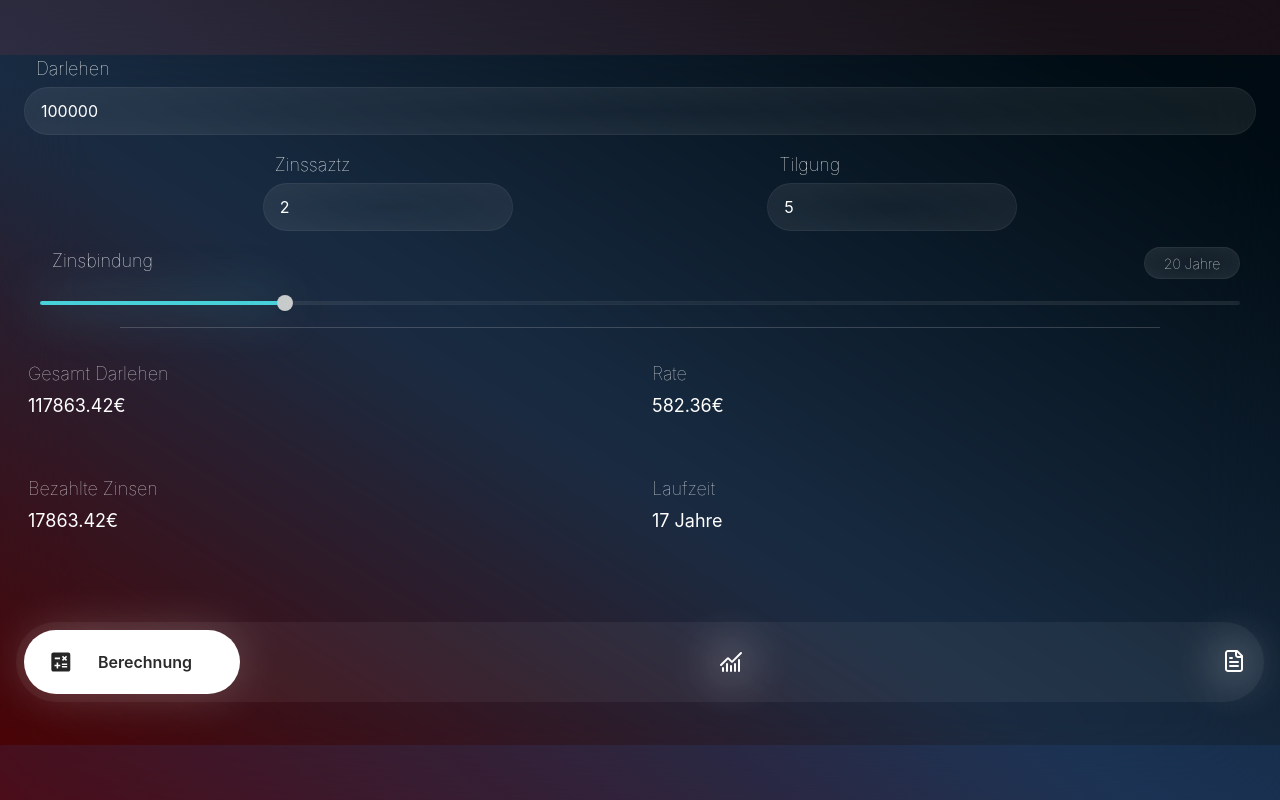
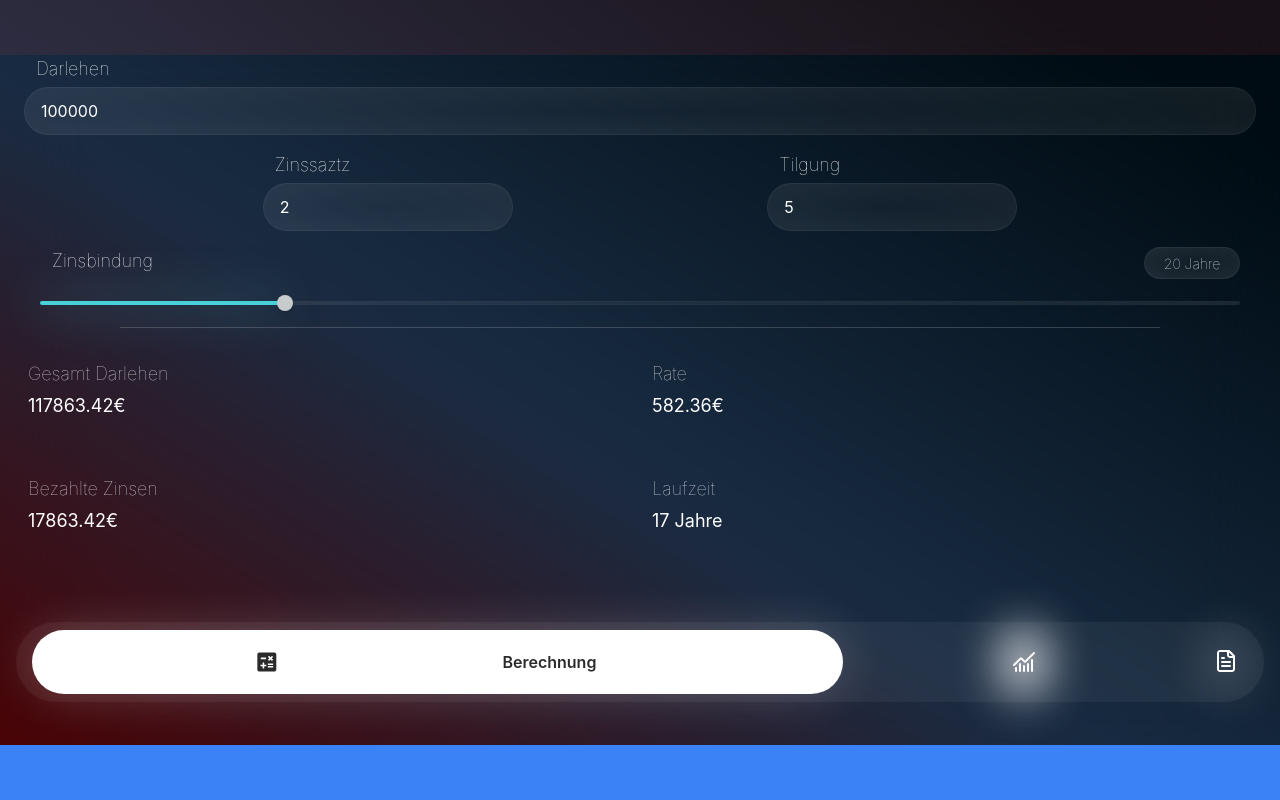
Before and after one commit to TrueTaco/Credit-Calculator, a React (Vite) app: page / in a window 1280 px wide. Built offline with nearby package versions, Linux system fonts and the light colour scheme.

Commit message:
Add remaining buttons and add switch functionality

```diff
--- a/src/components/Content.tsx
+++ b/src/components/Content.tsx
@@ -16,6 +16,11 @@ const Content: FC<ContentProps> = () => {
   const [rate, setRate] = useState<number>(582.36);
   const [interestCharges, setInterestCharges] = useState<number>(17863.42);
   const [duration, setDuration] = useState<number>(17);
+
+  // Navigation
+  const [selectedTab, setSelectedTab] = useState<
+    "calculation" | "statistic" | "table"
+  >("calculation");
 
   return (
     <div className="h-full">
@@ -37,7 +42,10 @@ const Content: FC<ContentProps> = () => {
           interestCharge={interestCharges}
           duration={duration}
         />
-        <TabSwitcher />
+        <TabSwitcher
+          selectedTab={selectedTab}
+          setSelectedTab={setSelectedTab}
+        />
       </div>
     </div>
   );
--- a/src/components/Footer.tsx
+++ b/src/components/Footer.tsx
@@ -3,7 +3,7 @@ import React, { FC } from "react";
 interface FooterProps {}
 
 const Footer: FC<FooterProps> = () => {
-  return <div className="bg-blue-500 opacity-10 w-full h-16"></div>;
+  return <div className="bg-blue-500 opacity-100 w-full h-16"></div>;
 };
 
 export default Footer;
--- a/src/components/Icons/CalcIcon.tsx
+++ b/src/components/Icons/CalcIcon.tsx
@@ -1,4 +1,8 @@
 import React, { FC } from "react";
+
+interface CalcIconProps {
+  color: "white" | "black";
+}
 
 /**
  * CalcIcon Component
@@ -6,7 +10,7 @@ import React, { FC } from "react";
  * A functional React component that renders a calculator icon as an SVG.
  * This component is lightweight, reusable, and follows best practices for maintainability.
  */
-const CalcIcon: FC = () => {
+const CalcIcon: FC<CalcIconProps> = ({ color }) => {
   /**
    * SVG element attributes
    *
@@ -31,7 +35,7 @@ const CalcIcon: FC = () => {
 
   return (
     <svg {...svgAttributes}>
-      <path d={pathData} fill="black" />
+      <path d={pathData} fill={color} />
     </svg>
   );
 };
--- a/src/components/Icons/StatisticsIcon.tsx
+++ b/src/components/Icons/StatisticsIcon.tsx
@@ -1,4 +1,8 @@
 import React, { FC } from "react";
+
+interface StatisticsIconProps {
+  color: "white" | "black";
+}
 
 /**
  * StatisticsIcon Component
@@ -6,7 +10,7 @@ import React, { FC } from "react";
  * A functional React component that renders a statistics icon as an SVG.
  * This component is lightweight, reusable, and follows best practices for maintainability.
  */
-const StatisticsIcon: FC = () => {
+const StatisticsIcon: FC<StatisticsIconProps> = ({ color }) => {
   /**
    * SVG element attributes
    *
@@ -24,42 +28,42 @@ const StatisticsIcon: FC = () => {
     <svg {...svgAttributes}>
       <path
         d="M12 16V21"
-        stroke="white"
+        stroke={color}
         stroke-width="2"
         stroke-linecap="round"
         stroke-linejoin="round"
       />
       <path
         d="M16 14V21"
-        stroke="white"
+        stroke={color}
         stroke-width="2"
         stroke-linecap="round"
         stroke-linejoin="round"
       />
       <path
         d="M20 10V21"
-        stroke="white"
+        stroke={color}
         stroke-width="2"
         stroke-linecap="round"
         stroke-linejoin="round"
       />
       <path
         d="M22 3L13.354 11.646C13.3076 11.6926 13.2524 11.7295 13.1916 11.7547C13.1309 11.7799 13.0658 11.7929 13 11.7929C12.9342 11.7929 12.8691 11.7799 12.8084 11.7547C12.7476 11.7295 12.6924 11.6926 12.646 11.646L9.354 8.354C9.26024 8.26026 9.13308 8.20761 9.0005 8.20761C8.86792 8.20761 8.74076 8.26026 8.647 8.354L2 15"
-        stroke="white"
+        stroke={color}
         stroke-width="2"
         stroke-linecap="round"
         stroke-linejoin="round"
       />
       <path
         d="M4 18V21"
-        stroke="white"
+        stroke={color}
         stroke-width="2"
         stroke-linecap="round"
         stroke-linejoin="round"
       />
       <path
         d="M8 14V21"
-        stroke="white"
+        stroke={color}
         stroke-width="2"
         stroke-linecap="round"
         stroke-linejoin="round"
--- a/src/components/Icons/TableIcon.tsx
+++ b/src/components/Icons/TableIcon.tsx
@@ -1,4 +1,8 @@
 import React, { FC } from "react";
+
+interface TableIconProps {
+  color: "white" | "black";
+}
 
 /**
  * TableIcon Component
@@ -6,7 +10,7 @@ import React, { FC } from "react";
  * A functional React component that renders a table icon as an SVG.
  * This component is lightweight, reusable, and follows best practices for maintainability.
  */
-const TableIcon: FC = () => {
+const TableIcon: FC<TableIconProps> = ({ color }) => {
   /**
    * SVG element attributes
    *
@@ -24,35 +28,35 @@ const TableIcon: FC = () => {
     <svg {...svgAttributes}>
       <path
         d="M15 2H6C5.46957 2 4.96086 2.21071 4.58579 2.58579C4.21071 2.96086 4 3.46957 4 4V20C4 20.5304 4.21071 21.0391 4.58579 21.4142C4.96086 21.7893 5.46957 22 6 22H18C18.5304 22 19.0391 21.7893 19.4142 21.4142C19.7893 21.0391 20 20.5304 20 20V7L15 2Z"
-        stroke="white"
+        stroke={color}
         stroke-width="2"
         stroke-linecap="round"
         stroke-linejoin="round"
       />
       <path
         d="M14 2V6C14 6.53043 14.2107 7.03914 14.5858 7.41421C14.9609 7.78929 15.4696 8 16 8H20"
-        stroke="white"
+        stroke={color}
         stroke-width="2"
         stroke-linecap="round"
         stroke-linejoin="round"
       />
       <path
         d="M10 9H8"
-        stroke="white"
+        stroke={color}
         stroke-width="2"
         stroke-linecap="round"
         stroke-linejoin="round"
       />
       <path
         d="M16 13H8"
-        stroke="white"
+        stroke={color}
         stroke-width="2"
         stroke-linecap="round"
         stroke-linejoin="round"
       />
       <path
         d="M16 17H8"
-        stroke="white"
+        stroke={color}
         stroke-width="2"
         stroke-linecap="round"
         stroke-linejoin="round"
--- a/src/components/Slider.tsx
+++ b/src/components/Slider.tsx
@@ -42,7 +42,7 @@ const Slider: FC<SliderProps> = ({ label, value, setValue }) => {
             background: "rgba(72, 209, 217, 0.5)", // Glow-Farbe
             filter: "blur(24px)", // Blur für den Glow
           }}
-        ></div>
+        />
         {/* Slider */}
         <input
           id="custom-slider"
--- a/src/components/TabSwitcher.tsx
+++ b/src/components/TabSwitcher.tsx
@@ -5,7 +5,12 @@ import StatisticsIcon from "./Icons/StatisticsIcon";
 import TableIcon from "./Icons/TableIcon";
 import GlowWrapper from "./GlowWrapper";
 
-interface TabSwitcherProps {}
+interface TabSwitcherProps {
+  selectedTab: "calculation" | "statistic" | "table";
+  setSelectedTab: React.Dispatch<
+    React.SetStateAction<"calculation" | "statistic" | "table">
+  >;
+}
 
 /**
  * TabSwitcher Component
@@ -22,33 +27,71 @@ interface TabSwitcherProps {}
  * - Uses the `i18next` library for text localization.
  * - Implements a glow effect for each icon using the `GlowWrapper` component.
  */
-const TabSwitcher: FC<TabSwitcherProps> = ({}) => {
+const TabSwitcher: FC<TabSwitcherProps> = ({ selectedTab, setSelectedTab }) => {
   // Translation
   const { t } = useTranslation();
 
   return (
-    <div className=" bg-white/5 rounded-full h-20 w-full flex justify-between items-center gap-4 p-2 pr-4 relative">
+    <div className=" bg-white/5 rounded-full h-20 w-full flex justify-between items-center  p-2 pr-4 pl-4 relative">
       {/* Calculation Icon Section */}
-      <div className="bg-white rounded-full h-full flex justify-center items-center gap-6 pr-12 pl-6 relative">
+      {selectedTab === "calculation" ? (
+        <div className="bg-white rounded-full h-full flex justify-evenly items-center gap-6 pr-12 pl-6 relative w-4/6">
           <GlowWrapper>
-          <CalcIcon />
+            <CalcIcon color="black" />
             <p className="font-semibold"> {t("calculation")}</p>
           </GlowWrapper>
         </div>
-
-      {/* Statistics Icon Section - extra div with relative-attribute needed for glow effect */}
-      <div className="relative">
-        <GlowWrapper strength={80}>
-          <StatisticsIcon />
+      ) : (
+        /* Relative-attribute needed for glow effect  */
+        <div
+          className="relative h-full flex items-center p-2"
+          onClick={() => setSelectedTab("calculation")}
+        >
+          <GlowWrapper strength={10}>
+            <CalcIcon color="white" />
           </GlowWrapper>
         </div>
+      )}
 
-      {/* Statistics Icon Section - extra div with relative-attribute needed for glow effect */}
-      <div className="relative">
-        <GlowWrapper strength={80}>
-          <TableIcon />
+      {/* Statistics Icon Section */}
+      {selectedTab === "statistic" ? (
+        <div className="bg-white rounded-full h-full flex justify-around items-center gap-6 pr-16 pl-6 relative w-4/6">
+          <GlowWrapper>
+            <StatisticsIcon color="black" />
+            <p className="font-semibold"> {t("statistic")}</p>
           </GlowWrapper>
         </div>
+      ) : (
+        /* Relative-attribute needed for glow effect  */
+        <div
+          className="relative h-full flex items-center p-2"
+          onClick={() => setSelectedTab("statistic")}
+        >
+          <GlowWrapper strength={30}>
+            <StatisticsIcon color="white" />
+          </GlowWrapper>
+        </div>
+      )}
+
+      {/* Statistics Icon Section */}
+      {selectedTab === "table" ? (
+        <div className="bg-white rounded-full h-full flex justify-around items-center gap-6 pr-16 pl-4 relative w-4/6">
+          <GlowWrapper>
+            <TableIcon color="black" />
+            <p className="font-semibold"> {t("table")}</p>
+          </GlowWrapper>
+        </div>
+      ) : (
+        /* Relative-attribute needed for glow effect  */
+        <div
+          className="relative h-full flex items-center p-2"
+          onClick={() => setSelectedTab("table")}
+        >
+          <GlowWrapper strength={20}>
+            <TableIcon color="white" />
+          </GlowWrapper>
+        </div>
+      )}
     </div>
   );
 };
--- a/src/lang.ts
+++ b/src/lang.ts
@@ -18,6 +18,8 @@ i18next.use(initReactI18next).init({
         interestRateFixation: "Interest rate fixation",
         years: "years",
         calculation: "Calculation",
+        table: "Table",
+        statistic: "Statistic",
       },
     },
     de: {
@@ -32,6 +34,8 @@ i18next.use(initReactI18next).init({
         interestRateFixation: "Zinsbindung",
         years: "Jahre",
         calculation: "Berechnung",
+        table: "Tabelle",
+        statistic: "Statistik",
       },
     },
   },
```
Lines whose indentation alone changed are shown as unchanged.
